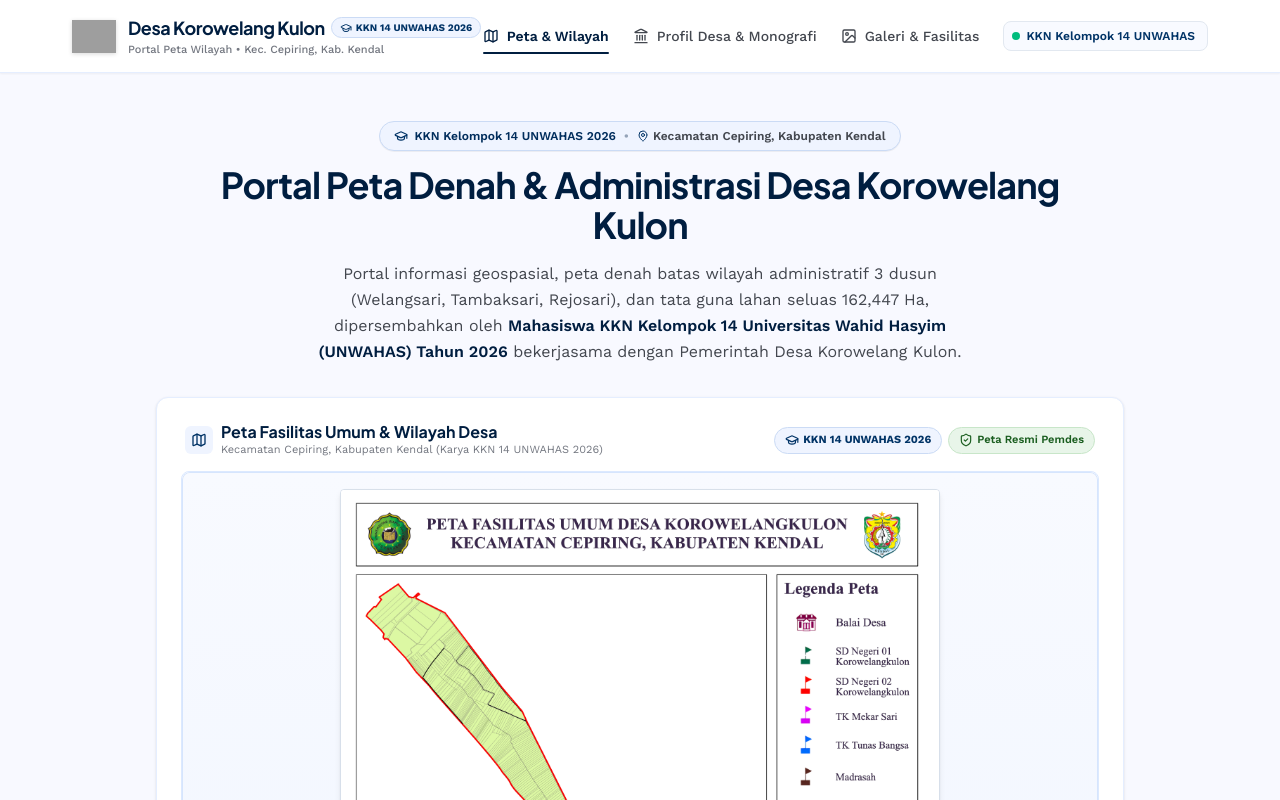
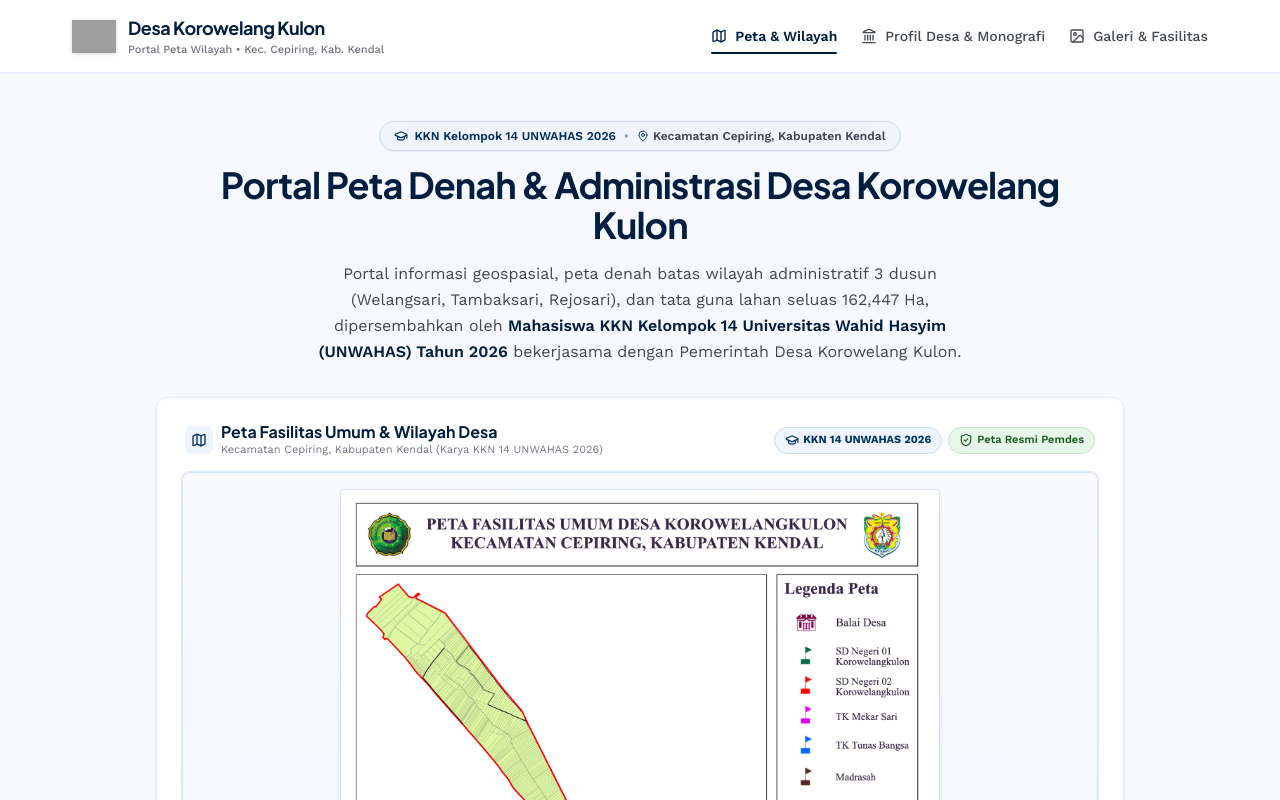
Before and after one commit to Amirul-Hasan99/PETA-DENAH-DESA-KOROWELANG-KULON, a React (Vite) app: page / in a window 1280 px wide. Shown: the top 800 px of the page. Built offline with nearby package versions, Linux system fonts and the light colour scheme; grey boxes are pictures that could not be loaded.

Commit message:
fix(navbar): hapus badge title KKN 14 UNWAHAS dari navbar

```diff
--- a/src/components/Navbar.tsx
+++ b/src/components/Navbar.tsx
@@ -1,5 +1,5 @@
 import React, { useState } from 'react';
-import { Landmark, Menu, X, ChevronRight, Map, GraduationCap, Image as ImageIcon } from 'lucide-react';
+import { Landmark, Menu, X, ChevronRight, Map, Image as ImageIcon } from 'lucide-react';
 import { ActiveTab } from '../types';
 import { VILLAGE_INFO } from '../data/villageData';
 import { KendalLogo } from './KendalLogo';
@@ -39,10 +39,6 @@ export const Navbar: React.FC<NavbarProps> = ({ activeTab, onSelectTab }) => {
               <span className="font-display font-bold text-base md:text-lg text-[#001e40] tracking-tight group-hover:text-[#003366] transition-colors block">
                 {VILLAGE_INFO.name}
               </span>
-              <span className="inline-flex items-center gap-1 px-2 py-0.5 rounded-full bg-[#eff4ff] text-[#003366] text-[10px] font-bold border border-[#cbdbf5] hidden lg:inline-flex">
-                <GraduationCap className="w-3 h-3 text-[#003366]" />
-                <span>KKN 14 UNWAHAS 2026</span>
-              </span>
             </div>
             <span className="text-[11px] text-[#737780] font-medium hidden sm:block">
               Portal Peta Wilayah • Kec. Cepiring, Kab. Kendal
@@ -70,11 +66,6 @@ export const Navbar: React.FC<NavbarProps> = ({ activeTab, onSelectTab }) => {
               </button>
             );
           })}
-
-          <div className="pl-2 border-l border-[#e2e8f0] hidden lg:flex items-center gap-1.5 text-xs text-[#003366] font-semibold bg-[#f8faff] px-3 py-1.5 rounded-lg border">
-            <span className="w-2 h-2 rounded-full bg-emerald-500 animate-pulse"></span>
-            <span>KKN Kelompok 14 UNWAHAS</span>
-          </div>
         </div>
 
         {/* Mobile Hamburger Button */}
@@ -92,10 +83,6 @@ export const Navbar: React.FC<NavbarProps> = ({ activeTab, onSelectTab }) => {
       {/* Mobile Drawer Menu */}
       {mobileMenuOpen && (
         <div className="md:hidden bg-white border-b border-[#e5eeff] px-4 pt-2 pb-4 space-y-1.5 shadow-lg animate-in slide-in-from-top-2 duration-200">
-          <div className="py-1.5 px-3 bg-[#eff4ff] rounded-lg text-xs font-semibold text-[#003366] flex items-center gap-1.5 mb-1">
-            <GraduationCap className="w-4 h-4 text-[#003366]" />
-            <span>KKN Kelompok 14 UNWAHAS 2026</span>
-          </div>
 
           {navItems.map(item => {
             const isActive = activeTab === item.id;
```
